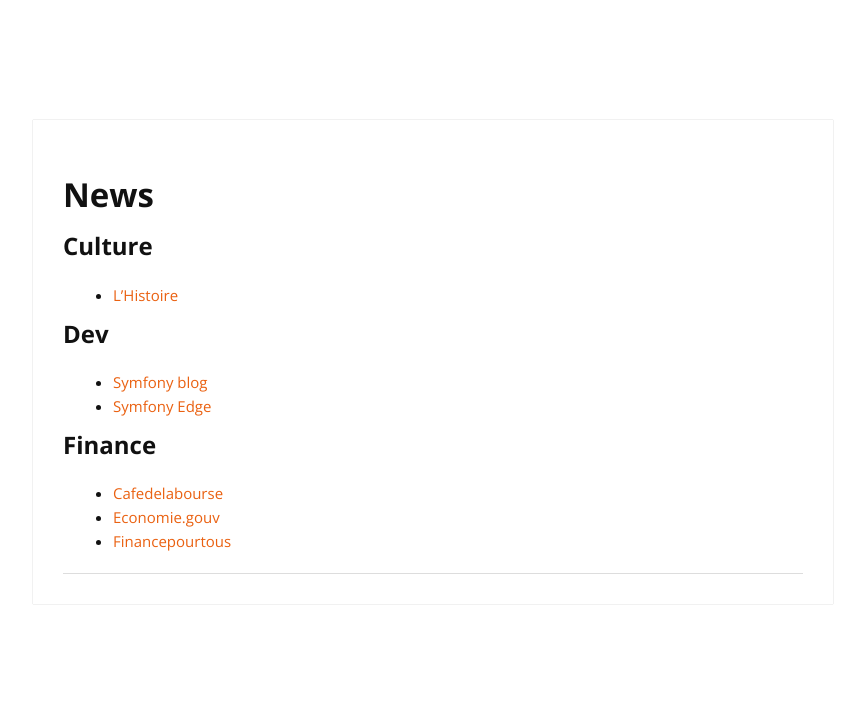
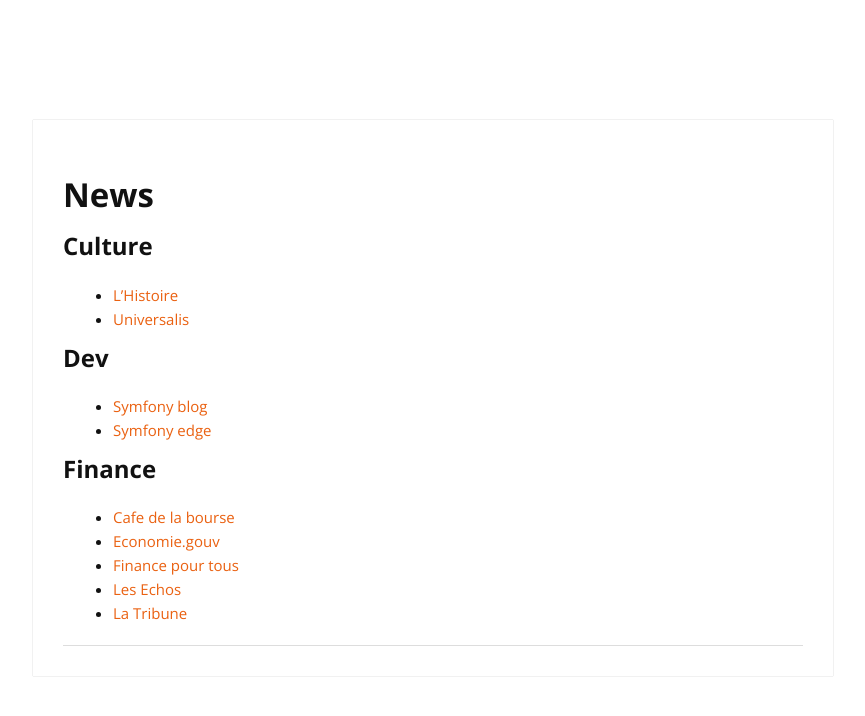
Before and after one commit to cylmat/cylmat.github.io, a Jekyll site: the page built from _pages/news.md, in a window 1280 px wide. Shown: the top 716 px of the page, without its empty margins (207-1072 px from the left). Built offline with Jekyll 4.4.1, drawn with Linux system fonts in a browser that asks for light colours; nearby versions of some CDN libraries.

Commit message:
Update news.md

```diff
--- a/_pages/news.md
+++ b/_pages/news.md
@@ -6,12 +6,15 @@ permalink: /news/
 
 ## Culture
 - [L'Histoire](https://www.lhistoire.fr)
+- [Universalis](https://www.universalis.fr)
 
 ## Dev
 - [Symfony blog](https://symfony.com/blog)
-- [Symfony Edge](https://symfony.com/blog/category/living-on-the-edge)
+- [Symfony edge](https://symfony.com/blog/category/living-on-the-edge)
 
 ## Finance
-- [Cafedelabourse](https://www.cafedelabourse.com)
+- [Cafe de la bourse](https://www.cafedelabourse.com)
 - [Economie.gouv](https://www.economie.gouv.fr)
-- [Financepourtous](https://www.lafinancepourtous.com)
+- [Finance pour tous](https://www.lafinancepourtous.com)
+- [Les Echos](https://www.lesechos.fr)
+- [La Tribune](https://www.latribune.fr)
```
